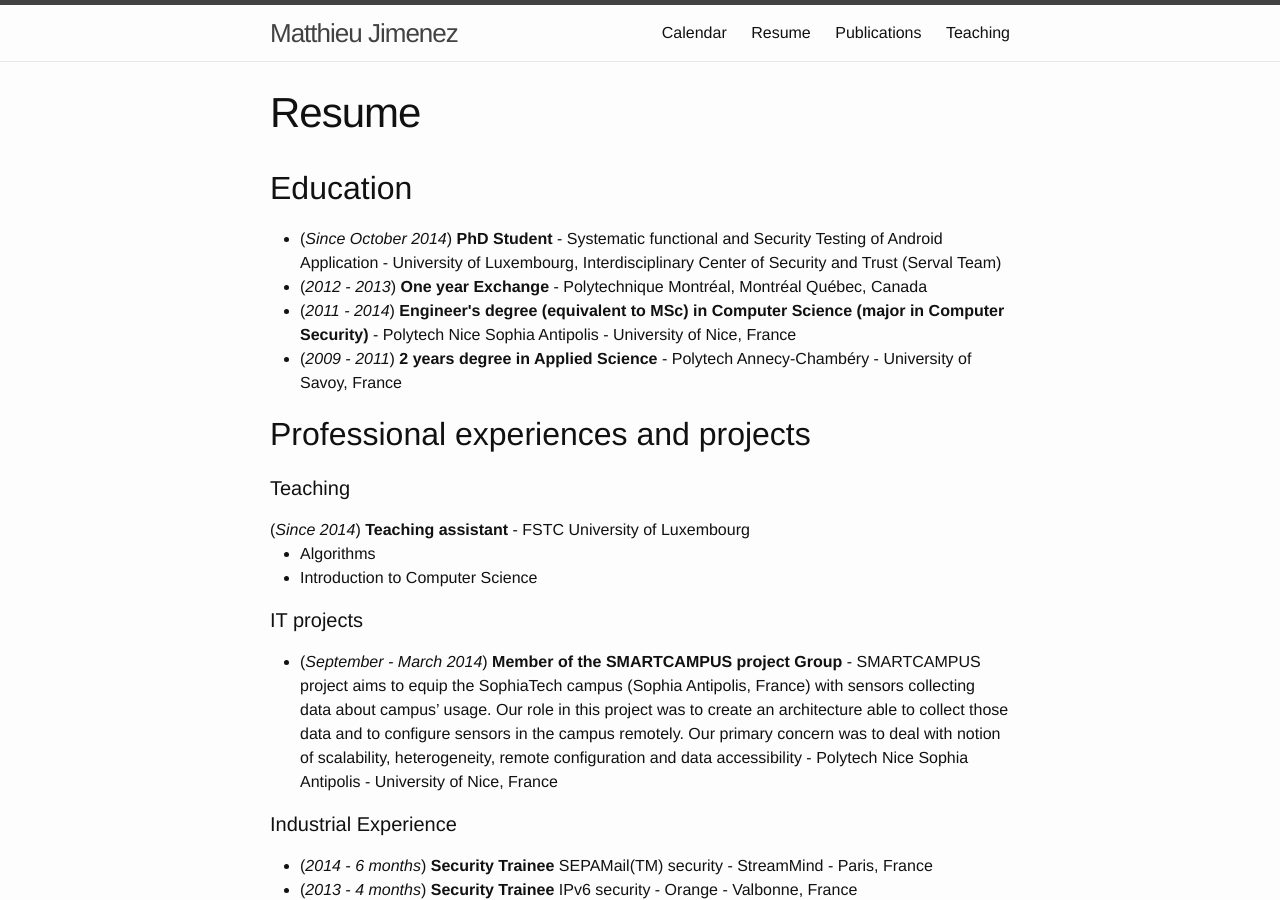
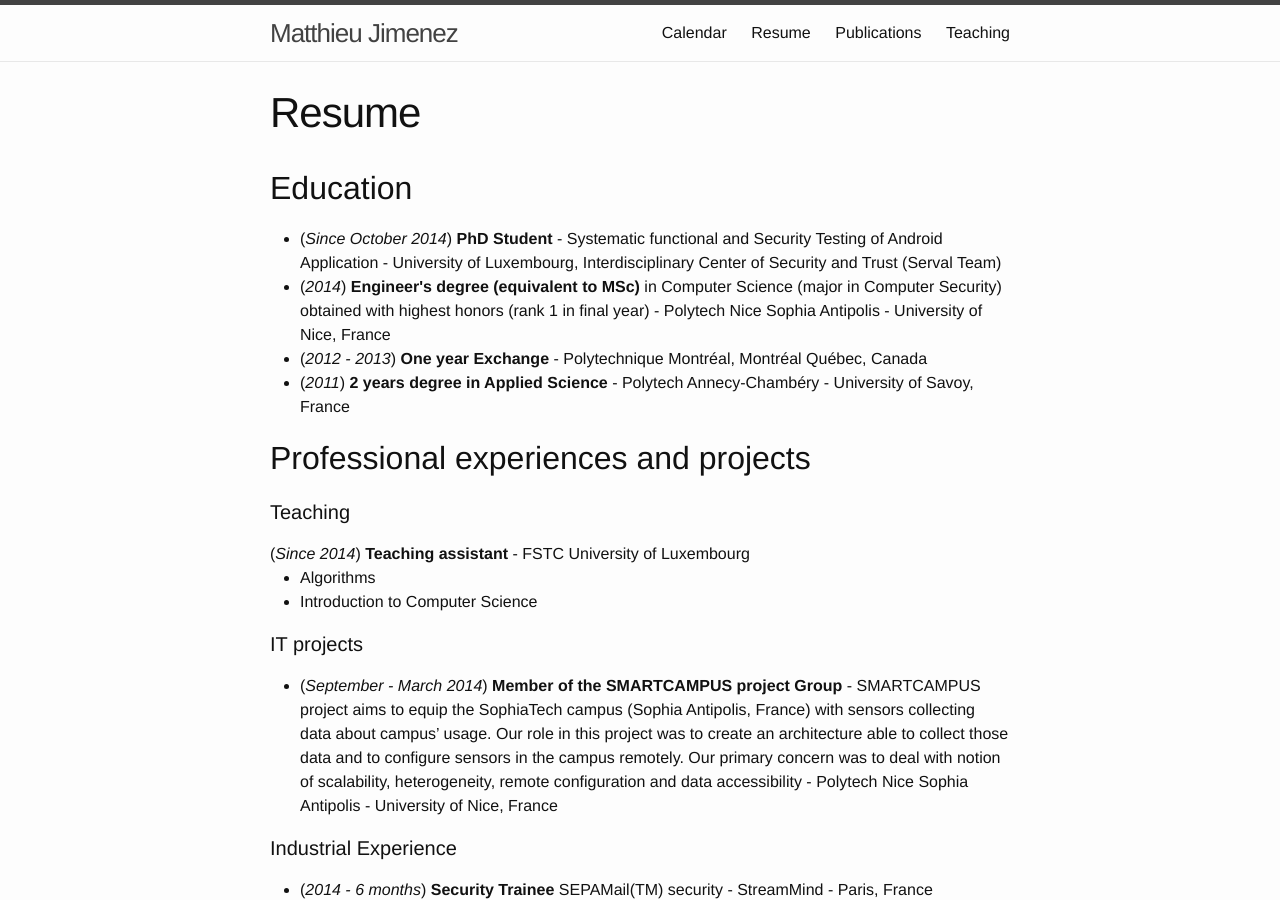
Before and after one commit to electricalwind/electricalwind.github.io, a Jekyll site: the page built from Resume/index.html, in a window 1280 px wide and 900 px high. Built offline with Jekyll 4.4.1, drawn with Linux system fonts in a browser that asks for light colours.

Commit message:
Maj cours

```diff
--- a/Resume/index.html
+++ b/Resume/index.html
@@ -13,9 +13,9 @@ layout: default
         <h2 id="education">Education</h2>
         <ul>
             <li>(<em>Since October 2014</em>)		<strong>PhD Student</strong> - Systematic functional and Security Testing of Android Application - University of Luxembourg, Interdisciplinary Center of Security and Trust (Serval Team)</li>
+            <li>(<em>2014</em>)		<strong>Engineer's degree (equivalent to MSc) </strong> in Computer Science (major in Computer Security) obtained with highest honors (rank 1 in final year) - Polytech Nice Sophia Antipolis - University of Nice, France</li>
             <li>(<em>2012 - 2013</em>)      <strong>One year Exchange</strong> - Polytechnique Montréal, Montréal Québec, Canada</li>
-            <li>(<em>2011 - 2014</em>)		<strong>Engineer's degree (equivalent to MSc)  in Computer Science (major in Computer Security)</strong> - Polytech Nice Sophia Antipolis - University of Nice, France</li>
-            <li>(<em>2009 - 2011</em>)		<strong>2 years degree in Applied Science</strong> - Polytech Annecy-Chambéry - University of Savoy, France</li>
+            <li>(<em>2011</em>)		<strong>2 years degree in Applied Science</strong> - Polytech Annecy-Chambéry - University of Savoy, France</li>
         </ul>
 
         <h2 id="professional-experiences-and-projects">Professional experiences and projects</h2>
```
Also changed, not shown: Teaching/Algorithms2015/Algorithms2015.md (+2 -2 lines).
